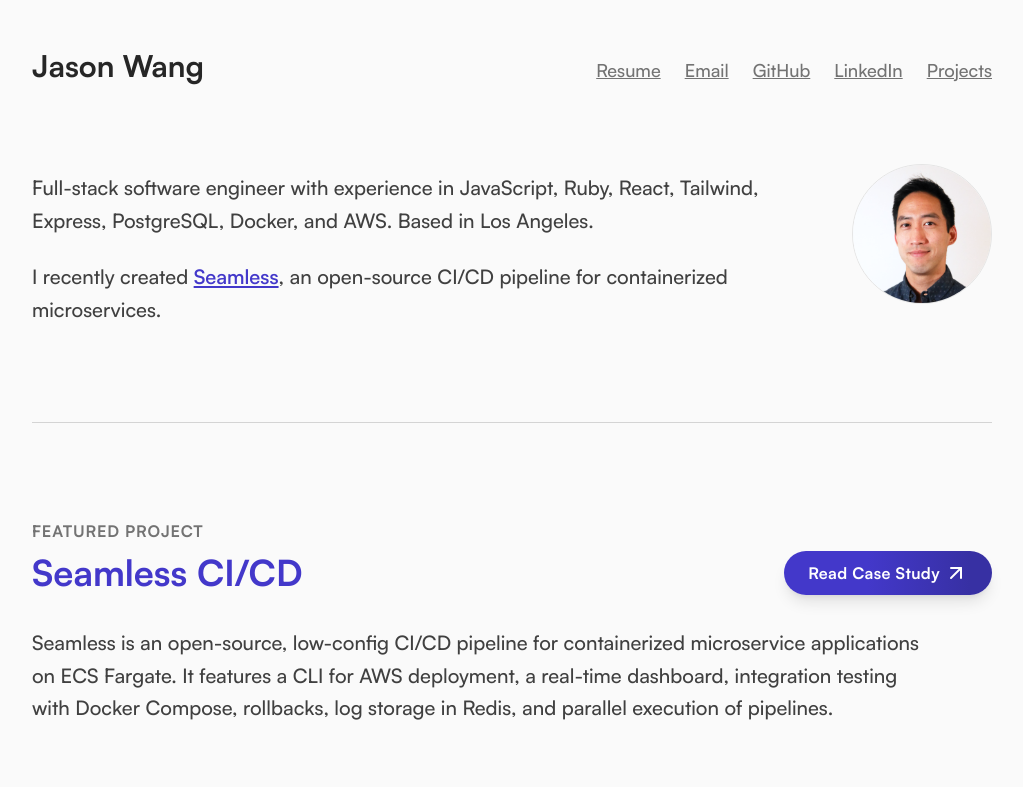
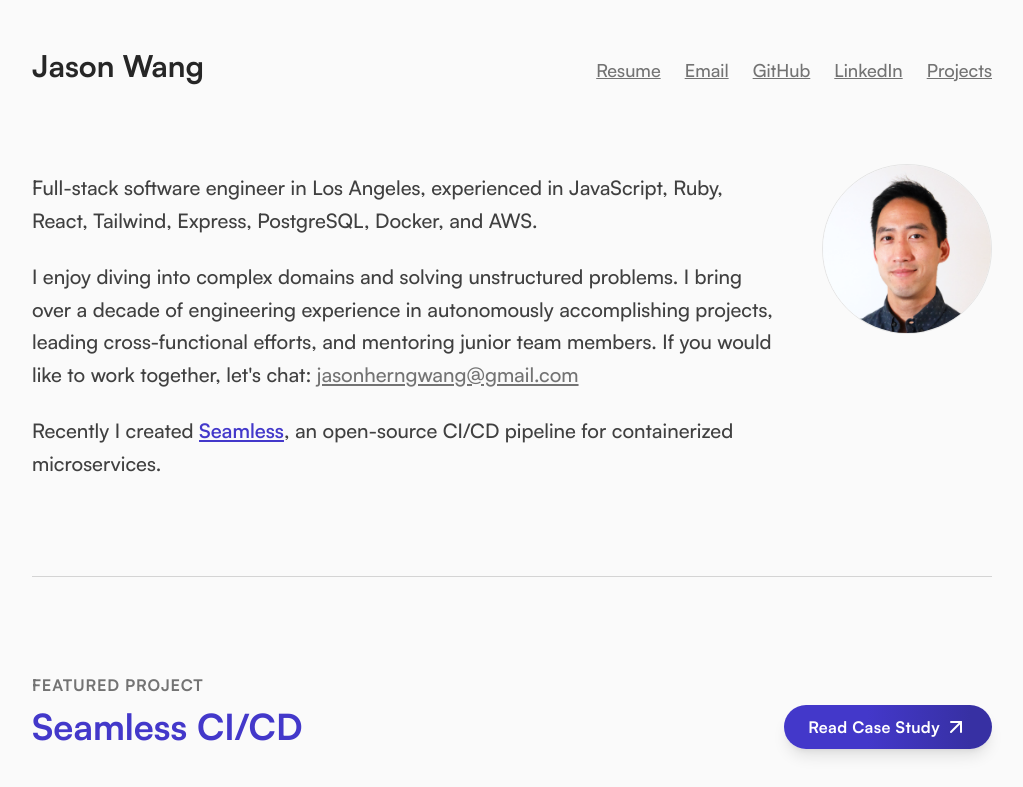
Before and after one commit to jasonherngwang/jasonherngwang.com, a Next.js app: page / in a window 1280 px wide. Shown: the top 787 px of the page, without its empty margins (128-1151 px from the left). Built offline with nearby package versions, Linux system fonts and the light colour scheme.

Commit message:
feat: update links and bio

```diff
--- a/app/projects/page.tsx
+++ b/app/projects/page.tsx
@@ -17,7 +17,7 @@
       </section>
       <Separator className="my-16 sm:my-24" />
       <div className="mb-10 mt-2 sm:mb-16">
-        <h1 className="text-2xl font-semibold text-neutral-500 sm:text-3xl">
+        <h1 className="text-2xl font-semibold text-neutral-600 sm:text-4xl">
           Other Projects
         </h1>
         <p className="mt-2 sm:text-xl">
--- a/components/bio.tsx
+++ b/components/bio.tsx
@@ -7,14 +7,28 @@
       {/* Bio text */}
       <div className="flex flex-col gap-y-3 sm:mt-2 sm:gap-y-6">
         <p>
-          Full-stack software engineer with experience in JavaScript, Ruby,
-          React, Tailwind, Express, PostgreSQL, Docker, and AWS. Based in Los
-          Angeles.
+          Full-stack software engineer in Los Angeles, experienced in
+          JavaScript, Ruby, React, Tailwind, Express, PostgreSQL, Docker, and
+          AWS.
         </p>
         <p>
-          I recently created{' '}
+          I enjoy diving into complex domains and solving unstructured problems.
+          I bring over a decade of engineering experience in autonomously
+          accomplishing projects, leading cross-functional efforts, and
+          mentoring junior team members. If you would like to work together, let
+          {"'"}s chat:{' '}
           <a
-            href="https://launchschool.com/capstone"
+            href="mailto:jasonherngwang@gmail.com"
+            target="_blank"
+            className="underline-offset-2"
+          >
+            jasonherngwang@gmail.com
+          </a>
+        </p>
+        <p>
+          Recently I created{' '}
+          <a
+            href="https://seamless-cicd.com"
             target="_blank"
             className="font-semibold text-indigo-700 underline-offset-2"
           >
@@ -28,8 +42,8 @@
         <Image
           src={jasonAvatar}
           alt="Jason Wang"
-          width={140}
-          height={140}
+          width={170}
+          height={170}
           className="rounded-full border border-neutral-200"
           priority
         />
--- a/components/project.tsx
+++ b/components/project.tsx
@@ -48,7 +48,7 @@
           )}
         </div>
       </div>
-      <p className="mt-4 sm:text-xl">{description}</p>
+      <p className="mt-4 sm:text-xl sm:leading-relaxed">{description}</p>
       <p className="mt-4 text-sm text-neutral-500">{stack}</p>
     </div>
   );
--- a/config/navbar-items.ts
+++ b/config/navbar-items.ts
@@ -1,16 +1,15 @@
 import { NavbarItem } from '@/types';
 
 export const navbarItems: NavbarItem[] = [
-  // Todo: Add resume PDF
   {
     title: 'Resume',
-    href: 'https://www.linkedin.com/in/jason-wang-p-e-159194b/',
+    href: '/Jason_Wang_Resume.pdf',
     external: true,
   },
   {
     title: 'Email',
     href: 'mailto:jasonherngwang@gmail.com',
-    external: false,
+    external: true,
   },
   {
     title: 'GitHub',
--- a/lib/fonts.ts
+++ b/lib/fonts.ts
@@ -4,12 +4,12 @@
   variable: '--font-satoshi',
   src: [
     {
-      path: '../assets/fonts/satoshi/Satoshi-Variable.ttf',
+      path: '../public/fonts/satoshi/Satoshi-Variable.ttf',
       weight: '400 700',
       style: 'normal',
     },
     {
-      path: '../assets/fonts/satoshi/Satoshi-VariableItalic.ttf',
+      path: '../public/fonts/satoshi/Satoshi-VariableItalic.ttf',
       weight: '400 700',
       style: 'italic',
     },
```
Also changed, not shown: config/projects.ts (+6 -5 lines), assets/fonts/satoshi/Satoshi-Variable.ttf (deleted), assets/fonts/satoshi/Satoshi-VariableItalic.ttf (deleted).
